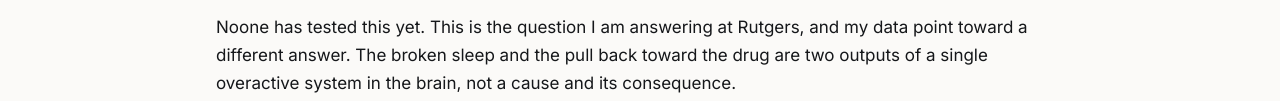
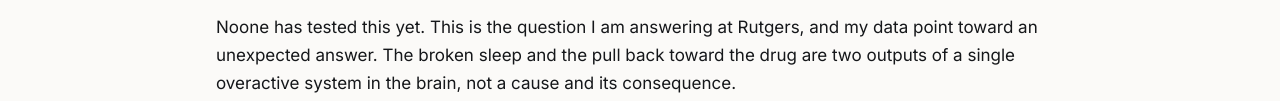
Before and after one commit to utsav-gyawali/utsav-gyawali.github.io, a plain HTML site: page index.html in a window 1280 px wide. Shown: the part 699-800 px from the top of the page. Drawn offline with Linux system fonts and the light colour scheme.

Commit message:
Update index.html

```diff
--- a/index.html
+++ b/index.html
@@ -134,7 +134,7 @@ footer a{color:var(--ink-2)}
     <p class="eyebrow">Purpose</p>
     <h2>One overactive brain system, two problems</h2>
     <p>More than two-thirds of people who try to quit cocaine use again within a month. Almost all of them sleep poorly while they try, and the worse they sleep, the more likely they are to relapse. Canonically, the field has long believed on this chain of events: sleep disturbances occur --> self-control weakens --> relapse follows. This chain of events recommends treating the insomnia to protect the recovery.</p>
-    <p>Noone has tested this yet. This is the question I am answering at Rutgers, and my data point toward a different answer. The broken sleep and the pull back toward the drug are two outputs of a single overactive system in the brain, not a cause and its consequence.</p>
+    <p>Noone has tested this yet. This is the question I am answering at Rutgers, and my data point toward an unexpected answer. The broken sleep and the pull back toward the drug are two outputs of a single overactive system in the brain, not a cause and its consequence.</p>
     <p>It matters because it changes how patients with cocaine use disorder are treated. There is no approved medication for cocaine use disorder. If the sleep loss and the relapse risk share an upstream regulator, then a drug that manipulates that regulator should move both at once and the drugs that do are already sitting on pharmacy shelves, FDA approved for insomnia. If instead sleep loss is the cause, any good sleeping pill would do. Those two accounts predict different clinics, and they are separable in the lab.</p>
   </div>
 </section>
```
